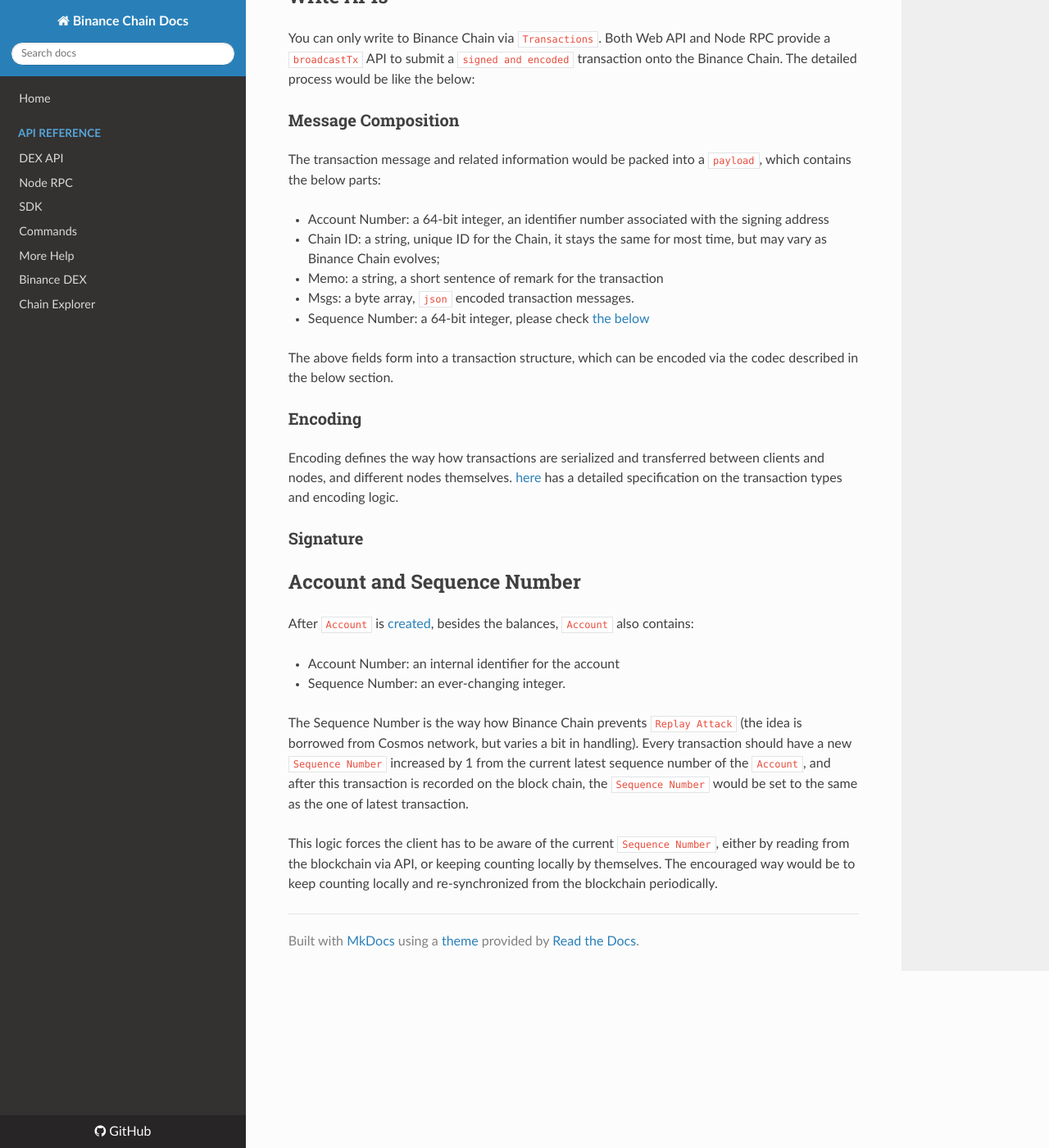
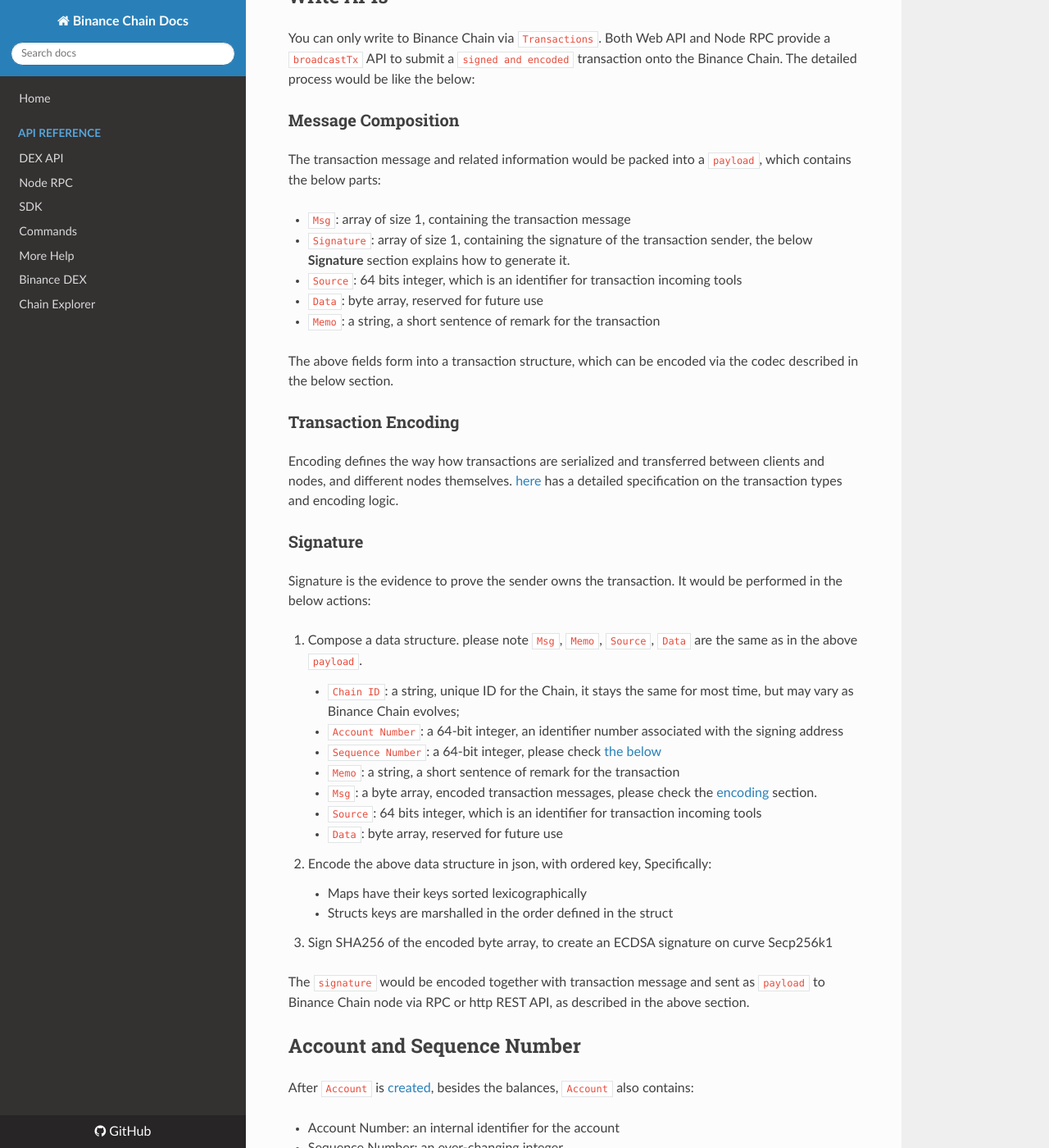
Before and after one commit to yash-sharma1/docs-site, an MkDocs documentation site: the page built from docs/chain-access.md, in a window 1280 px wide and 1400 px high, scrolled down 782 px. Shown: the whole window at 82% size. Built offline with MkDocs 1.6.1, drawn with Linux system fonts in a browser that asks for light colours; nearby versions of some CDN libraries; some of the changed text lies outside the part shown.

Commit message:
Add chain access details.

```diff
--- a/docs/chain-access.md
+++ b/docs/chain-access.md
@@ -29,23 +29,42 @@
 ### Message Composition
 The transaction message and related information would be packed into a `payload`, which contains the below parts:
 
-- Account Number: a 64-bit integer, an identifier number associated with the signing address
-- Chain ID: a string, unique ID for the Chain, it stays the same for most time, but may vary as Binance Chain evolves;
-- Memo: a string, a short sentence of remark for the transaction
-- Msgs: a byte array, `json` encoded transaction messages.
-- Sequence Number: a 64-bit integer, please check [the below](#account_and_sequence_number)
+- `Msg`: array of size 1, containing the transaction message
+- `Signature`: array of size 1, containing the signature of the transaction sender, the below **Signature** section explains how to generate it.
+- `Source`: 64 bits integer, which is an identifier for transaction incoming tools
+- `Data`: byte array, reserved for future use
+- `Memo`: a string, a short sentence of remark for the transaction
 
 The above fields form into a transaction structure, which can be encoded via the codec described in the below section.
 
-### Encoding
+### Transaction Encoding
 Encoding defines the way how transactions are serialized and transferred between clients and nodes,
 and different nodes themselves. [here](encoding.md) has a detailed specification on the transaction
 types and encoding logic.
 
 ### Signature
+Signature is the evidence to prove the sender owns the transaction. It would be performed in the below actions:
+
+1. Compose a data structure. please note `Msg`, `Memo`, `Source`, `Data` are the same as in the above `payload`.
+
+    - `Chain ID`: a string, unique ID for the Chain, it stays the same for most time, but may vary as Binance Chain evolves;
+    - `Account Number`: a 64-bit integer, an identifier number associated with the signing address
+    - `Sequence Number`: a 64-bit integer, please check [the below](#account_and_sequence_number)
+    - `Memo`: a string, a short sentence of remark for the transaction
+    - `Msg`: a byte array, encoded transaction messages, please check the [encoding](encoding.md) section.
+    - `Source`: 64 bits integer, which is an identifier for transaction incoming tools
+    - `Data`: byte array, reserved for future use
 
 
+2. Encode the above data structure in json, with ordered key,  Specifically:
 
+    - Maps have their keys sorted lexicographically
+    - Structs keys are marshalled in the order defined in the struct
+
+
+3. Sign SHA256 of the encoded byte array, to create an ECDSA signature on curve Secp256k1
+
+The `signature` would be encoded together with transaction message and sent as `payload` to Binance Chain node via RPC or http REST API, as described in the above section.
 
 ## Account and Sequence Number
 
@@ -62,3 +81,7 @@
 This logic forces the client has to be aware of the current `Sequence Number`, either by reading from the
 blockchain via API, or keeping counting locally by themselves. The encouraged way would be to keep
 counting locally and re-synchronized from the blockchain periodically.
+
+## Examples
+
+[SDK](api-reference/sdk.md) in different languages act as examples to use APIs to access Binance Chain.
```
Also changed, not shown: docs/encoding.md (+27 -7 lines), docs/index.md (+3 -1 lines), docs/tokens.md (+1 -1 lines).
